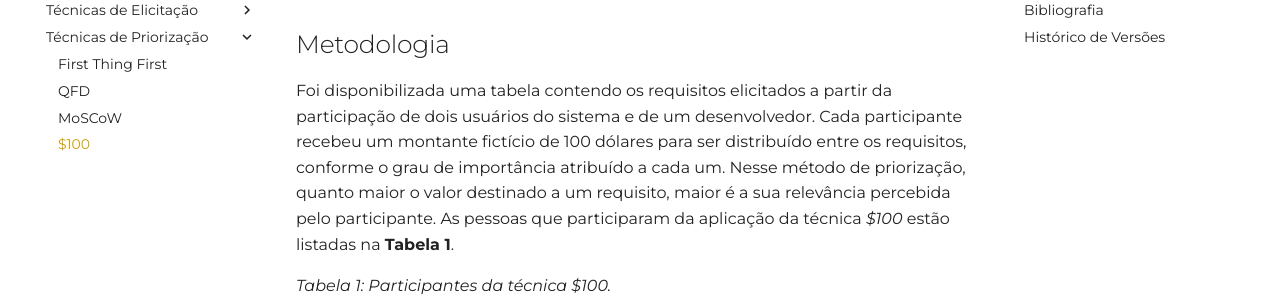
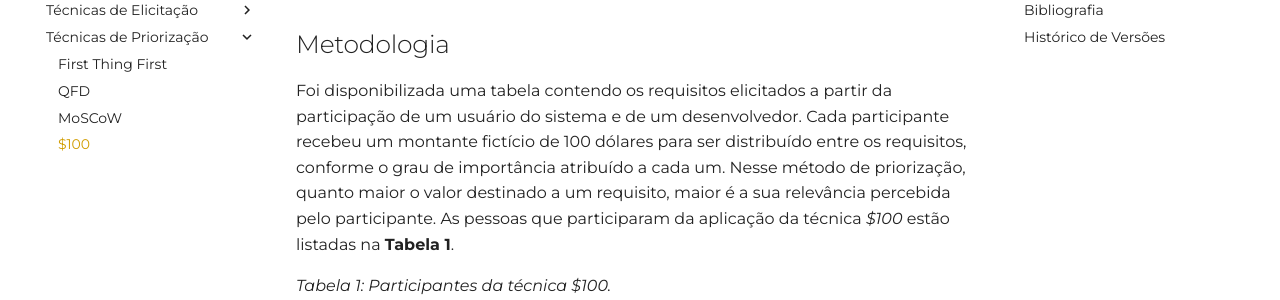
Before and after one commit to Requisitos-de-Software/2025.1-CelularSeguro, an MkDocs documentation site: the page built from Docs/documento-elicitacao/100.md, in a window 1280 px wide and 900 px high, scrolled down 385 px. Shown: the part 179-479 px from the top of the window. Built offline with MkDocs 1.6.1 and Material for MkDocs 9.7.7, drawn with Linux system fonts in a browser that asks for light colours; comment, search, counter and statistics services are not loaded.

Commit message:
Update 100.md

```diff
--- a/Docs/documento-elicitacao/100.md
+++ b/Docs/documento-elicitacao/100.md
@@ -5,7 +5,7 @@ Em projetos com recursos limitados, priorizar corretamente os requisitos é esse
 
 
 ## Metodologia
-Foi disponibilizada uma tabela contendo os requisitos elicitados a partir da participação de dois usuários do sistema e de um desenvolvedor. Cada participante recebeu um montante fictício de 100 dólares para ser distribuído entre os requisitos, conforme o grau de importância atribuído a cada um. Nesse método de priorização, quanto maior o valor destinado a um requisito, maior é a sua relevância percebida pelo participante.
+Foi disponibilizada uma tabela contendo os requisitos elicitados a partir da participação de um usuário do sistema e de um desenvolvedor. Cada participante recebeu um montante fictício de 100 dólares para ser distribuído entre os requisitos, conforme o grau de importância atribuído a cada um. Nesse método de priorização, quanto maior o valor destinado a um requisito, maior é a sua relevância percebida pelo participante.
 As pessoas que participaram da aplicação da técnica _$100_ estão listadas na **Tabela 1**.
 
 
```
